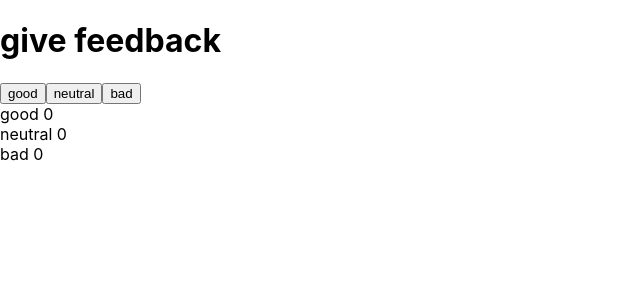
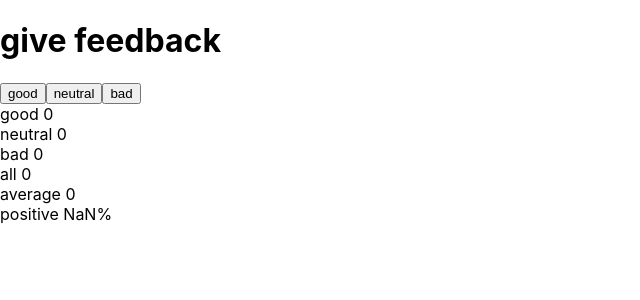
Before and after one commit to anthonyzamarro/fullstackopen, a React (Create React App) app in the folder part1/exercises/exercise2/unicafe/: page / in a window 1280 px wide. Shown: the top 300 px of the page, without its empty margins (0-640 px from the left). Built offline with nearby package versions, Linux system fonts and the light colour scheme; the HTML template or start-up script is replaced by a standard one.

Commit message:
add all, average, and positive percentage to app

```diff
--- a/part1/exercises/exercise2/unicafe/src/App.js
+++ b/part1/exercises/exercise2/unicafe/src/App.js
@@ -4,27 +4,34 @@ const App = () => {
   const [good, setGood] = useState(0);
   const [neutral, setNeutral] = useState(0);
   const [bad, setBad] = useState(0);
+  const [all, setAll] = useState(0);
 
-  const handleClickGood = (val) => {
+  const handleClickGood = (val, all) => {
     setGood(val + 1);
+    setAll(all + 1);
   }
   const handleClickNeutral = (val) => {
     setNeutral(val + 1);
+    setAll(all + 1);
   }
   const handleClickBad = (val) => {
     setBad(val + 1);
+    setAll(all + 1);
   }
 
   return (
     <>
       <h1>give feedback</h1>
-      <button onClick={() => handleClickGood(good)}>good</button>
-      <button onClick={() => handleClickNeutral(neutral)}>neutral</button>
-      <button onClick={() => handleClickBad(bad)}>bad</button>
+      <button onClick={() => handleClickGood(good, all)}>good</button>
+      <button onClick={() => handleClickNeutral(neutral, all)}>neutral</button>
+      <button onClick={() => handleClickBad(bad, all)}>bad</button>
       <br />
       <div>good {good}</div>
       <div>neutral {neutral}</div>
       <div>bad {bad}</div>
+      <div>all {all}</div>
+      <div>average {all / 3}</div>
+      <div>positive { `${(good / all) * 100}%` }</div>
     </>
   );
 }
```
